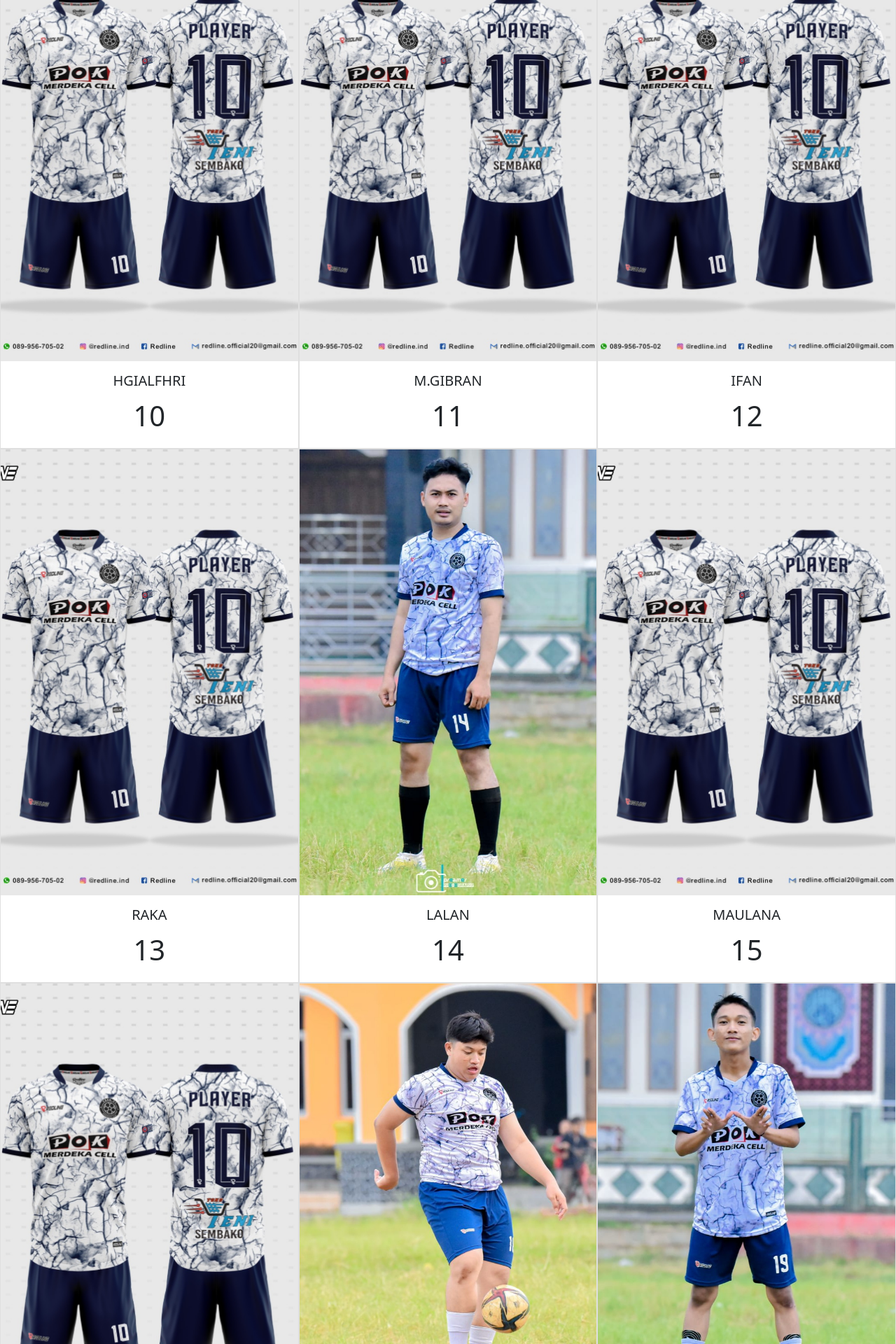
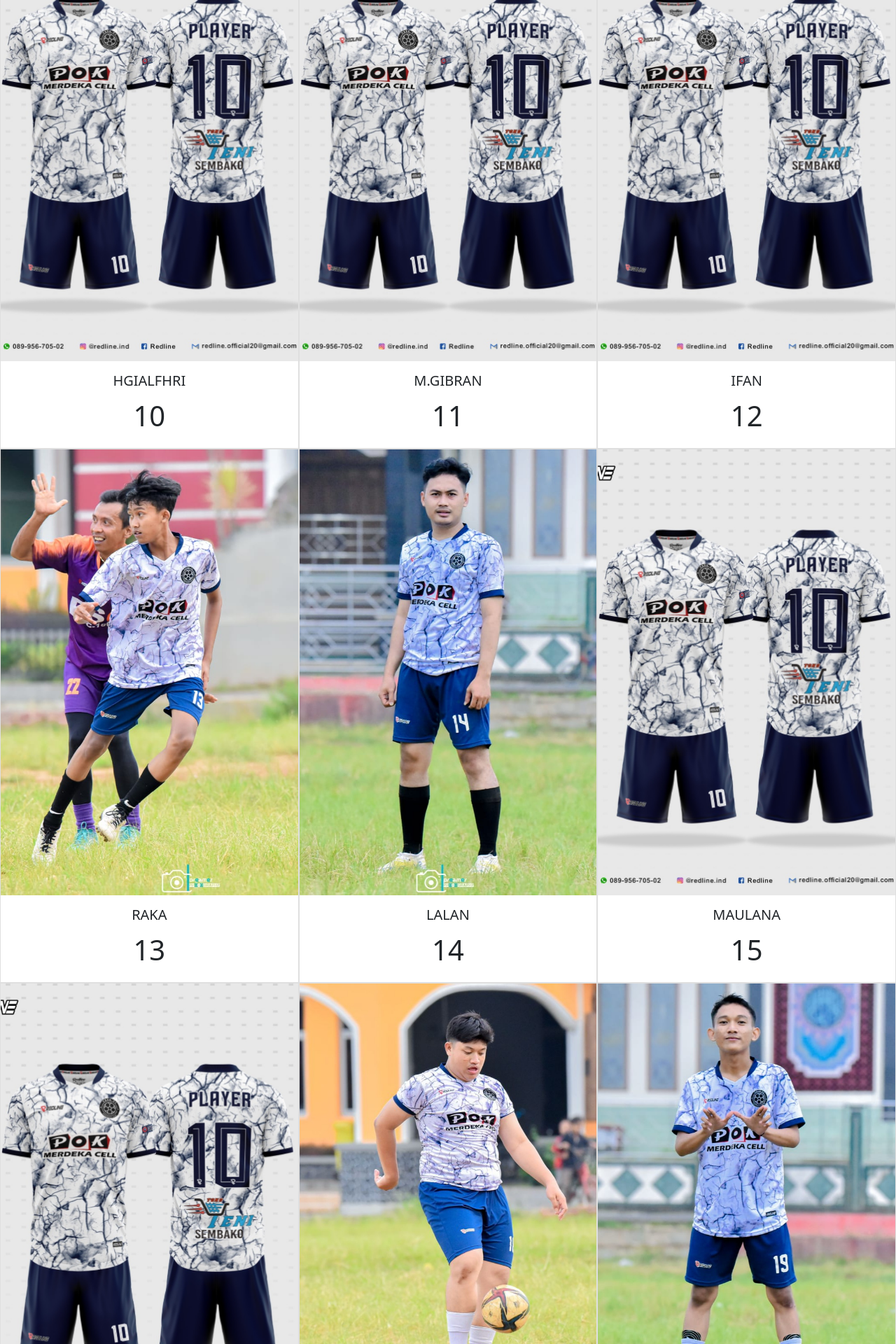
Before and after one commit to tesafc/www2, a Jekyll site: the page built from team.html, in a window 1280 px wide. Shown: the part 3222-5142 px from the top of the page at 70% size. Built offline with Jekyll 4.4.1, drawn with Linux system fonts in a browser that asks for light colours.

Commit message:
Update team.yml

```diff
--- a/_data/team.yml
+++ b/_data/team.yml
@@ -44,6 +44,7 @@
 
 - name: Raka
   no-punggung: 13
+  pp: /assets/img/pp/raka.jpg
 
 - name: Lalan
   no-punggung: 14
```
